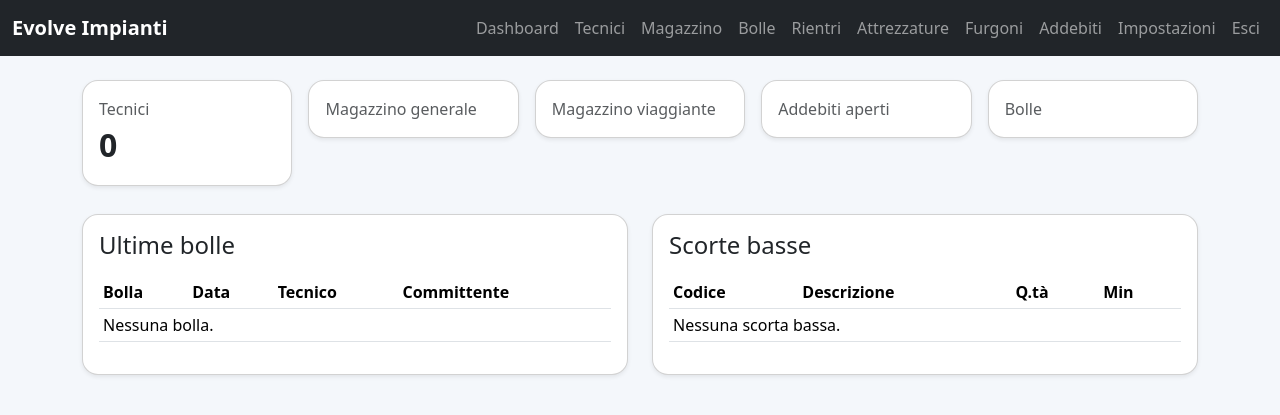
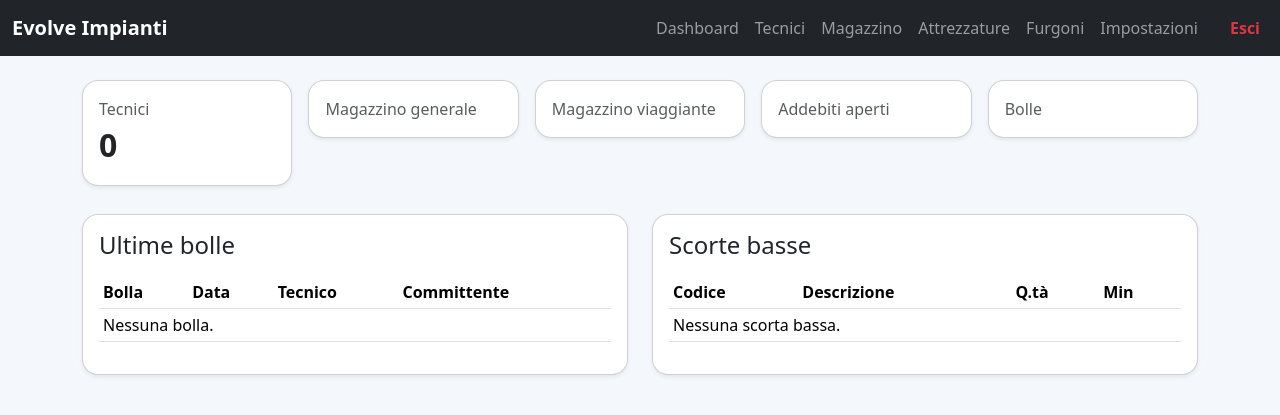
Before and after one commit to operativoei-png/evosrls, a Flask app: page /dashboard in a window 1280 px wide. Shown: the top 415 px of the page. Run offline with Flask 3, Linux system fonts and the light colour scheme; a user stored in the database is signed in.

Commit message:
Update base.html

```diff
--- a/templates/base.html
+++ b/templates/base.html
@@ -23,17 +23,21 @@
       {% endif %}
       <span>{{ app_settings.company_name if app_settings else 'Evolve Impianti Cloud' }}</span>
     </a>
-    <div class="navbar-nav flex-wrap">
-      <a class="nav-link" href="{{ url_for('dashboard') }}">Dashboard</a>
-      <a class="nav-link" href="{{ url_for('technicians') }}">Tecnici</a>
-      <a class="nav-link" href="{{ url_for('warehouse') }}">Magazzino</a>
-      <a class="nav-link" href="{{ url_for('transfers') }}">Bolle</a>
-      <a class="nav-link" href="{{ url_for('returns') }}">Rientri</a>
-      <a class="nav-link" href="{{ url_for('tools') }}">Attrezzature</a>
-      <a class="nav-link" href="{{ url_for('vans') }}">Furgoni</a>
-      <a class="nav-link" href="{{ url_for('charges') }}">Addebiti</a>
-      <a class="nav-link" href="{{ url_for('settings') }}">Impostazioni</a>
-      <a class="nav-link" href="{{ url_for('logout') }}">Esci</a>
+
+    <button class="navbar-toggler" type="button" data-bs-toggle="collapse" data-bs-target="#navbarNav" aria-controls="navbarNav" aria-expanded="false" aria-label="Toggle navigation">
+      <span class="navbar-toggler-icon"></span>
+    </button>
+
+    <div class="collapse navbar-collapse" id="navbarNav">
+      <div class="navbar-nav ms-auto flex-wrap">
+        <a class="nav-link" href="{{ url_for('dashboard') }}">Dashboard</a>
+        <a class="nav-link" href="{{ url_for('technicians') }}">Tecnici</a>
+        <a class="nav-link" href="{{ url_for('warehouse') }}">Magazzino</a>
+        <a class="nav-link" href="/tools">Attrezzature</a>
+        <a class="nav-link" href="/vans">Furgoni</a>
+        <a class="nav-link" href="/settings">Impostazioni</a>
+        <a class="nav-link text-danger fw-bold ms-lg-3" href="{{ url_for('logout') }}">Esci</a>
+      </div>
     </div>
   </div>
 </nav>
@@ -43,11 +47,18 @@
   {% with messages = get_flashed_messages(with_categories=true) %}
     {% if messages %}
       {% for category, message in messages %}
-        <div class="alert alert-{{ 'warning' if category=='danger' else category }}">{{ message }}</div>
+        {% set bs_class = 'danger' if category == 'error' else ('success' if category == 'success' else 'info') %}
+        <div class="alert alert-{{ bs_class }} alert-dismissible fade show shadow-sm" role="alert">
+          {{ message }}
+          <button type="button" class="btn-close" data-bs-dismiss="alert" aria-label="Close"></button>
+        </div>
       {% endfor %}
     {% endif %}
   {% endwith %}
+
   {% block content %}{% endblock %}
 </div>
+
+<script src="https://cdn.jsdelivr.net/npm/bootstrap@5.3.3/dist/js/bootstrap.bundle.min.js"></script>
 </body>
 </html>
```
